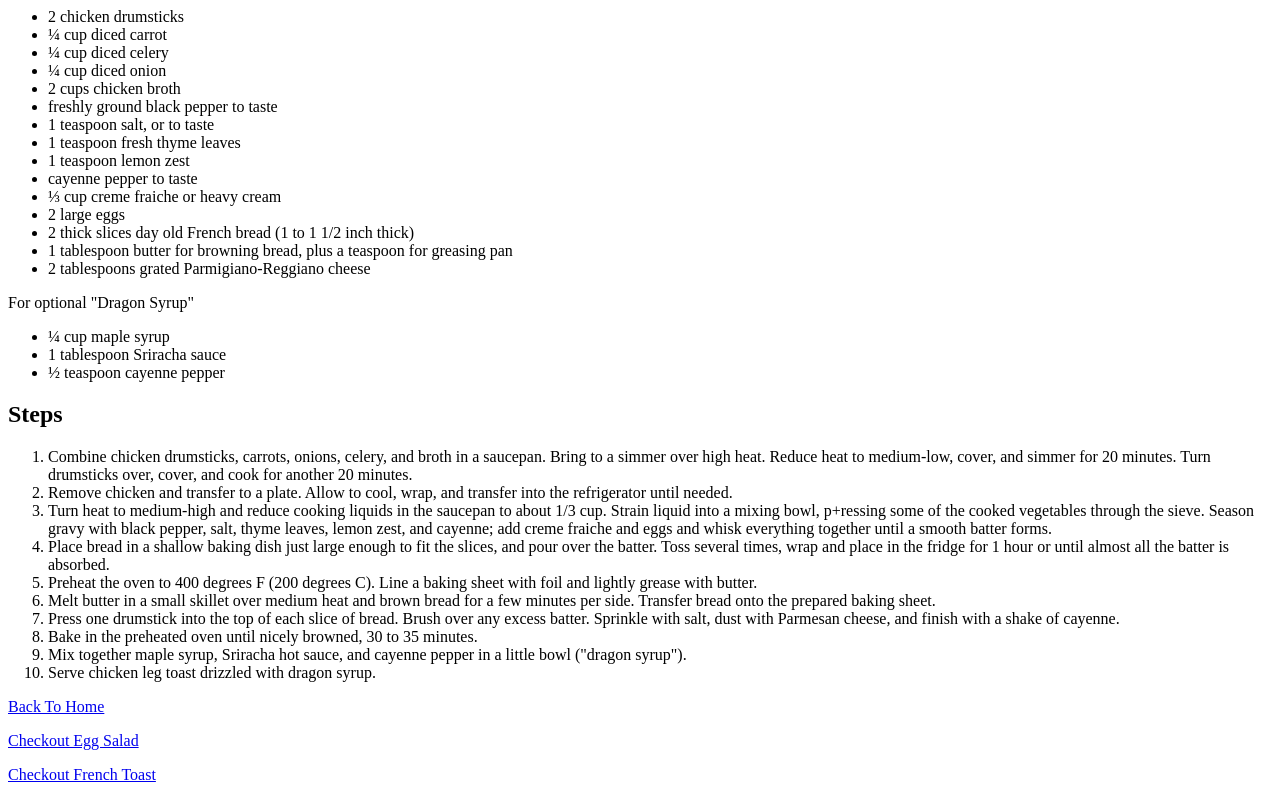
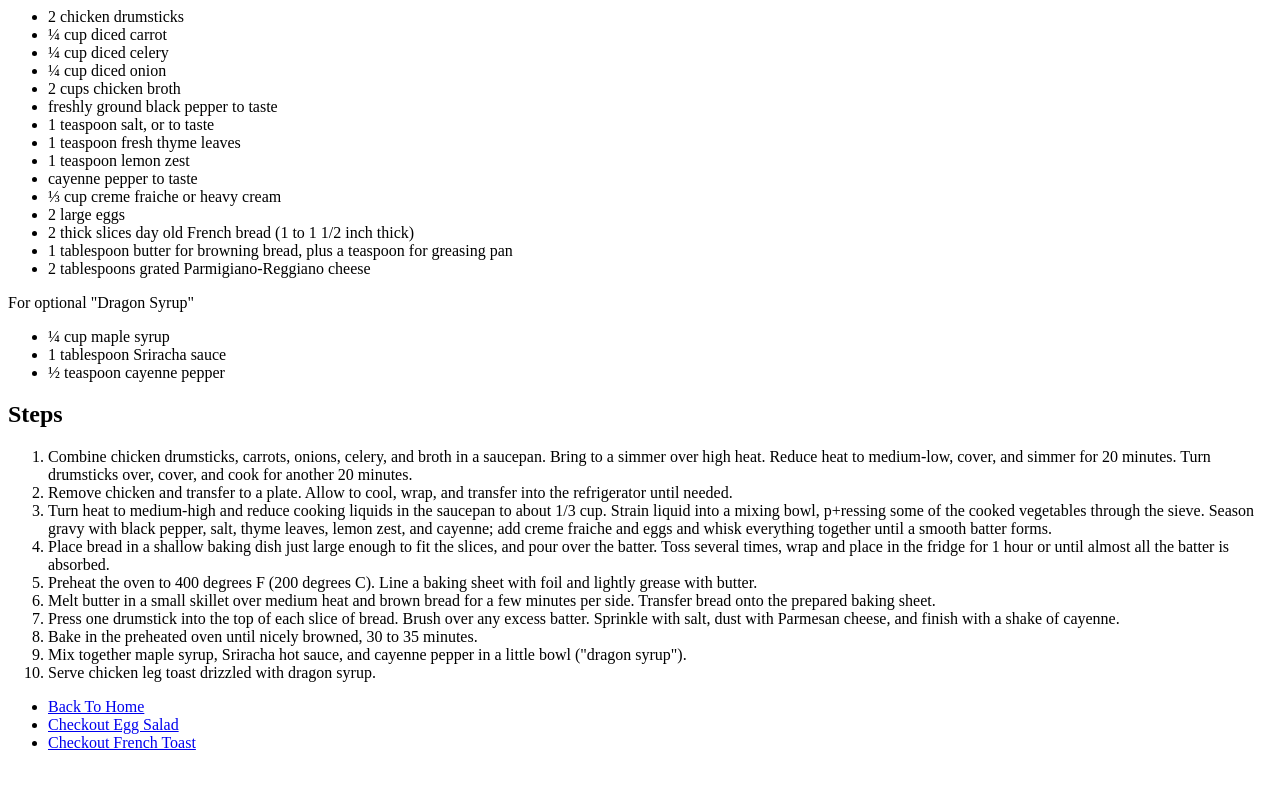
Before and after one commit to jins4434/odin-recipes, a plain HTML site: page recipes/chickentoast.html in a window 1280 px wide. Shown: the part 428-1228 px from the top of the page. After the commit the page ends 1196 px from the top, so only its background shows below. Drawn offline with Linux system fonts and the light colour scheme.

Commit message:
unordered list was used for navigation links

```diff
--- a/recipes/chickentoast.html
+++ b/recipes/chickentoast.html
@@ -89,8 +89,11 @@
             Serve chicken leg toast drizzled with dragon syrup.
         </li>
     </ol>
-     <p><a href="../index.html">Back To Home</a></p>
-     <p><a href="./eggsalad.html">Checkout Egg Salad</a></p>
-     <p><a href="./frenchtoast.html">Checkout French Toast</a></p>
+    <ul>
+        <li><a href="../index.html">Back To Home</a></li>
+        <li><a href="./eggsalad.html">Checkout Egg Salad</a></li>
+        <li><a href="./frenchtoast.html">Checkout French Toast</a></li>
+    </ul>
+
 </body>
 </html>
```
